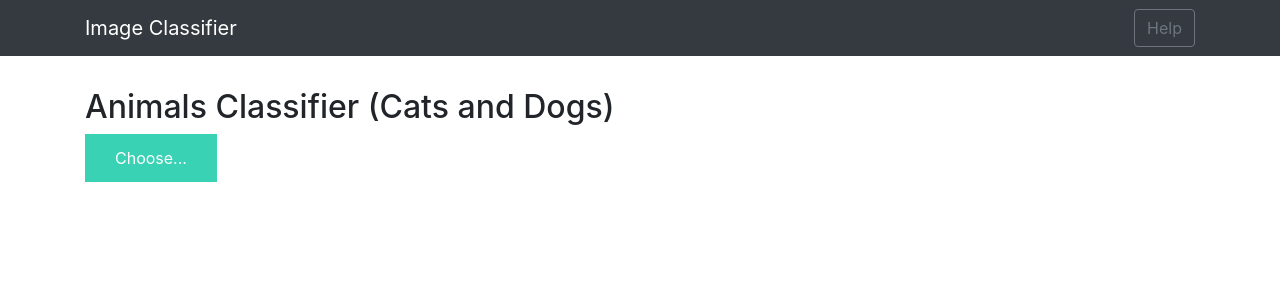
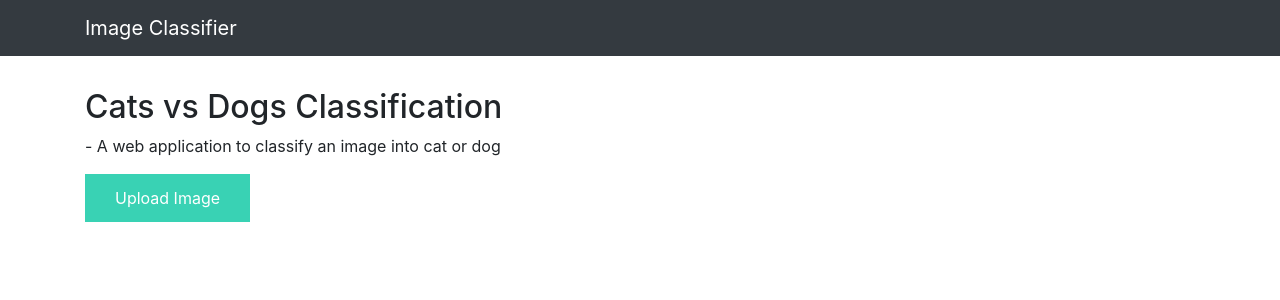
Before and after one commit to allakulov/techlabs_flask_app, a Flask app: page / in a window 1280 px wide. Shown: the top 300 px of the page. Run offline with Flask 2, Linux system fonts and the light colour scheme; some libraries are stand-ins or nearby versions.

Commit message:
front end changes

```diff
--- a/prepare.py
+++ b/prepare.py
@@ -1,15 +1,13 @@
 import fastbook
 fastbook.setup_book()
-
 from fastbook import *
 from fastai.vision.widgets import *
-
 from utils import custom_search_images_bing
 
 def test_download():
 
     key = os.environ.get('AZURE_SEARCH_KEY')
-    print("Azure Key Used here : " ,key)
+    # print("Azure Key Used here : " ,key)
     results = custom_search_images_bing(key, 'dog')
     ims = results.attrgot('contentUrl')
     path = Path()
@@ -28,7 +26,7 @@ def test_download():
 def download_relevant_images(labels = ['cat','dog'] , label_name = 'animals'):
 
     key = os.environ.get('AZURE_SEARCH_KEY')
-    print("Azure Key Used here : " ,key)
+    # print("Azure Key Used here : " ,key)
     data_path = Path("DATA")
     parent_path = (data_path/label_name)
 
--- a/templates/base.html
+++ b/templates/base.html
@@ -4,7 +4,7 @@
     <meta charset="UTF-8">
     <meta name="viewport" content="width=device-width, initial-scale=1.0">
     <meta http-equiv="X-UA-Compatible" content="ie=edge">
-    <title>AI Demo</title>
+    <title>Image Classifier</title>
     <link href="https://cdn.bootcss.com/bootstrap/4.0.0/css/bootstrap.min.css" rel="stylesheet">
     <script src="https://cdn.bootcss.com/popper.js/1.12.9/umd/popper.min.js"></script>
     <script src="https://cdn.bootcss.com/jquery/3.3.1/jquery.min.js"></script>
@@ -16,7 +16,6 @@
     <nav class="navbar navbar-dark bg-dark">
         <div class="container">
             <a class="navbar-brand" href="#">Image Classifier </a>
-            <button class="btn btn-outline-secondary my-2 my-sm-0" type="submit">Help</button>
         </div>
     </nav>
     <div class="container">
--- a/templates/index.html
+++ b/templates/index.html
@@ -1,11 +1,11 @@
 {% extends "base.html" %} {% block content %}
 
-<h2> Animals Classifier (Cats and Dogs) </h2>
-
+<h2> Cats vs Dogs Classification </h2>
+<p> -   A web application to classify an image into cat or dog </p>
 <div>
     <form id="upload-file" method="post" enctype="multipart/form-data">
         <label for="imageUpload" class="upload-label">
-            Choose...
+            Upload Image
         </label>
         <input type="file" name="file" id="imageUpload" accept=".png, .jpg, .jpeg">
     </form>
```
